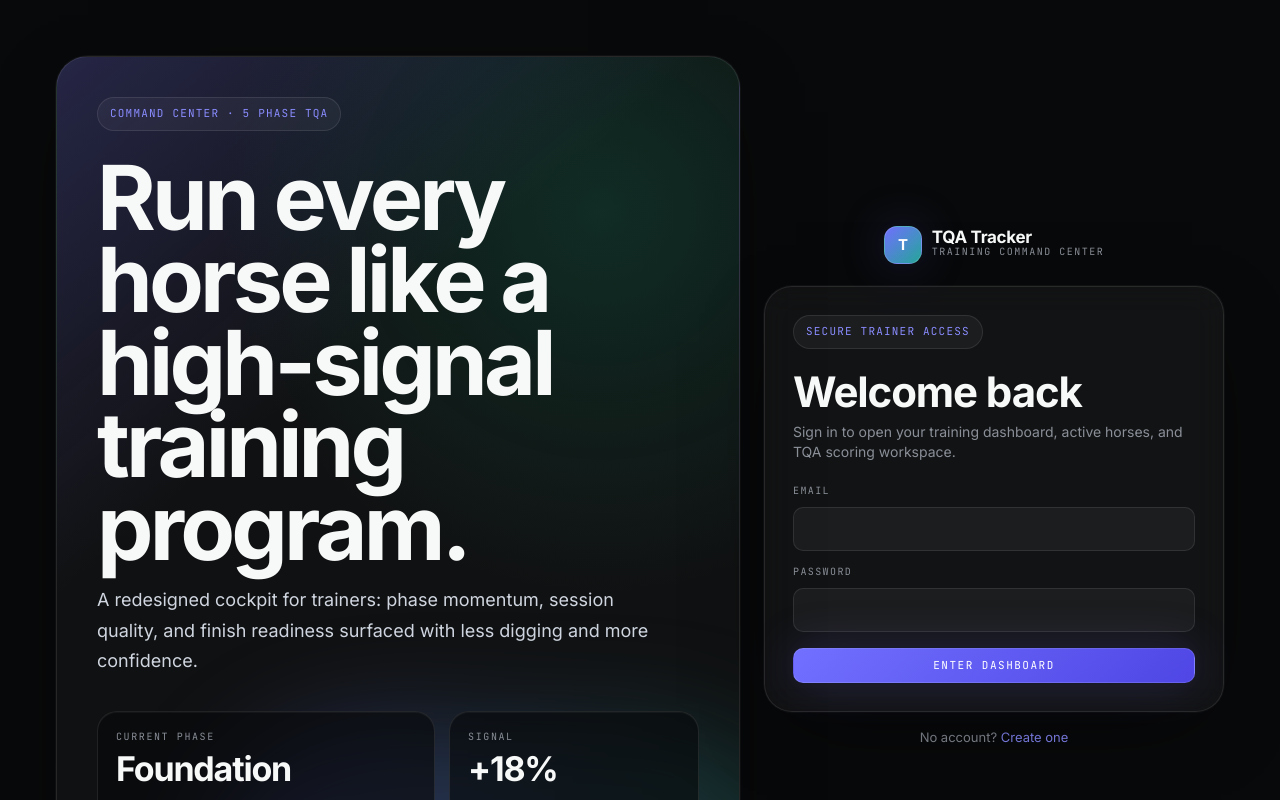
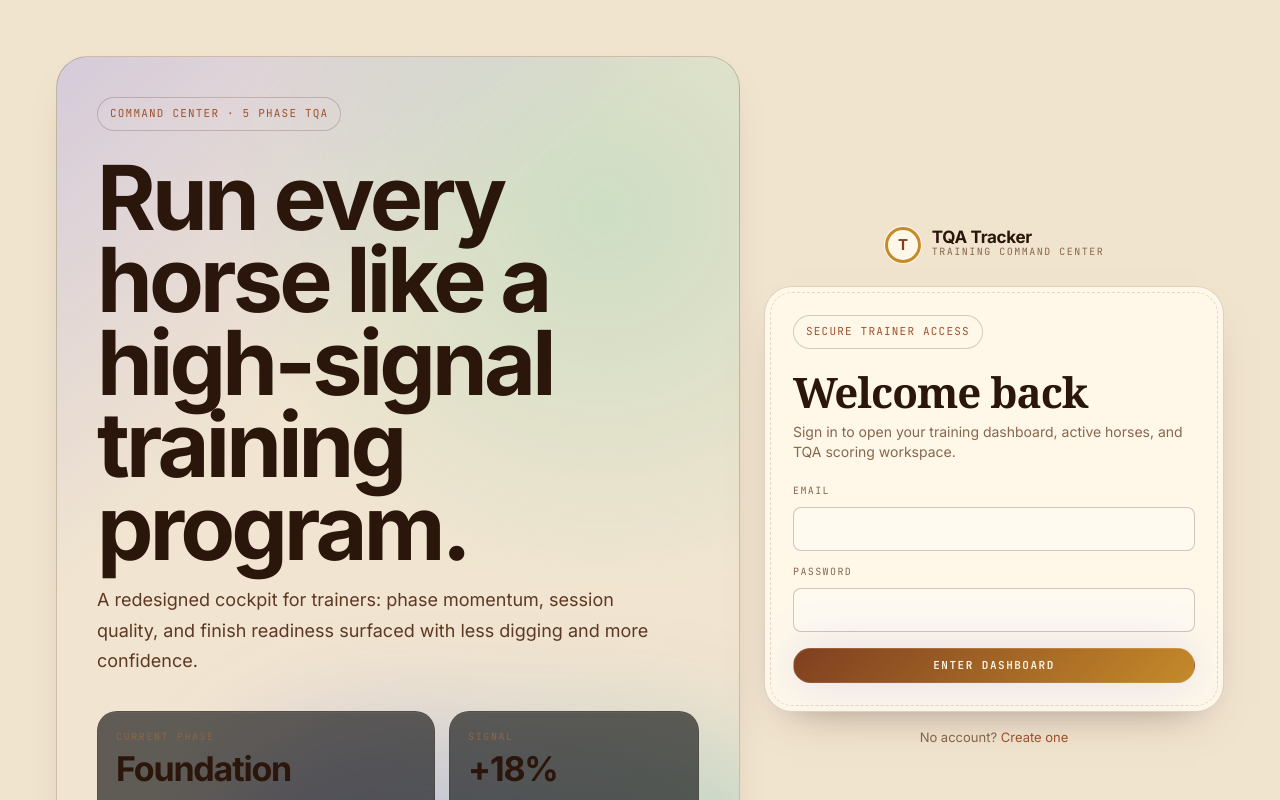
Before and after one commit to tylerrhinehart/HorseTraining, a React (Vite) app: page /sign-in in a window 1280 px wide. Shown: the top 800 px of the page. Built offline with nearby package versions, Linux system fonts and the light colour scheme; no server answers; what @react-pdf/renderer would draw is missing.

Commit message:
design: add Saddle Stitch Ledger UX variation

```diff
--- a/src/components/AppShell.tsx
+++ b/src/components/AppShell.tsx
@@ -112,6 +112,14 @@ export default function AppShell({ children }: Props) {
         </header>
       )}
 
+
+{!onAuthRoute && (
+  <div className="variation-strip" aria-label="Design variation">
+    <span>Saddle Stitch Ledger</span>
+    <span>Warm tack-room notebook UX with stitched cards, parchment contrast, and a deliberate logbook feel.</span>
+  </div>
+)}
+
       <main className="flex-1">{children}</main>
 
       {user && !onAuthRoute && (
--- a/src/index.css
+++ b/src/index.css
@@ -1229,3 +1229,44 @@
     gap: 12px;
   }
 }
+
+/* UX Variation: Saddle Stitch Ledger
+   Warm tack-room notebook UX: parchment surfaces, leather rails, stitched cards,
+   and compact logbook rhythm for trainers who want the app to feel like a premium stable binder. */
+:root {
+  --paper: #f1e4cf;
+  --paper-2: #fff8e9;
+  --paper-3: #ead4b0;
+  --ink: #2b160c;
+  --ink-2: #5d3924;
+  --muted: #88664d;
+  --line: rgba(77, 39, 19, 0.22);
+  --leather: #7f3f20;
+  --leather-2: #a0522d;
+  --rust: #b45309;
+  --sage: #607744;
+  --gold: #c58a2a;
+  --shadow: 0 20px 44px -28px rgba(64, 31, 14, 0.5);
+  --radius: 8px;
+  --radius-lg: 14px;
+  --gap: 16px;
+}
+body {
+  background:
+    linear-gradient(rgba(77, 39, 19, 0.045) 1px, transparent 1px) 0 0/100% 34px,
+    radial-gradient(circle at 10% -10%, rgba(197, 138, 42, 0.34), transparent 30rem),
+    linear-gradient(135deg, #f5ead6 0%, #ead3ae 100%);
+}
+.topbar { margin: 16px 18px 0; border-radius: 18px; background: #2b160c; color: #fff8e9; border: 0; box-shadow: 0 14px 0 rgba(127,63,32,.14); }
+.brand-mark { background: #fff8e9; color: #7f3f20; border-radius: 999px; box-shadow: inset 0 0 0 3px #c58a2a; }
+.variation-strip { margin: 14px 18px 0; padding: 10px 16px; border: 1px dashed rgba(127,63,32,.45); background: rgba(255,248,233,.72); border-radius: 999px; color: #5d3924; font-weight: 700; font-size: 13px; display: flex; justify-content: space-between; gap: 12px; }
+.view { padding-top: 26px; }
+.h-display { font-family: Georgia, 'Times New Roman', serif; letter-spacing: -1px; color: #2b160c; }
+.today-hero, .command-hero, .card, .metric-card { background: #fff8e9; border: 1px solid rgba(77,39,19,.18); box-shadow: var(--shadow); }
+.card, .metric-card { outline: 1px dashed rgba(127,63,32,.18); outline-offset: -7px; }
+.command-hero { border-left: 10px solid var(--leather); }
+.btn { border-radius: 999px; font-weight: 800; }
+.btn-leather, .btn-primary { background: linear-gradient(135deg, #7f3f20, #c58a2a); color: #fff8e9; }
+.tabbar { bottom: 18px; background: #2b160c; border: 0; border-radius: 18px; color: #f6e7cf; box-shadow: 0 18px 36px -22px rgba(43,22,12,.75); }
+.tabbar a.is-active, .tabbar button.is-active { background: #fff8e9; color: #7f3f20; border-radius: 12px; }
+.input, textarea, select { background: #fffaf0; border-color: rgba(77,39,19,.25); }
```
Also changed, not shown: 1 other file (tests, documents, lock files or other folders).
